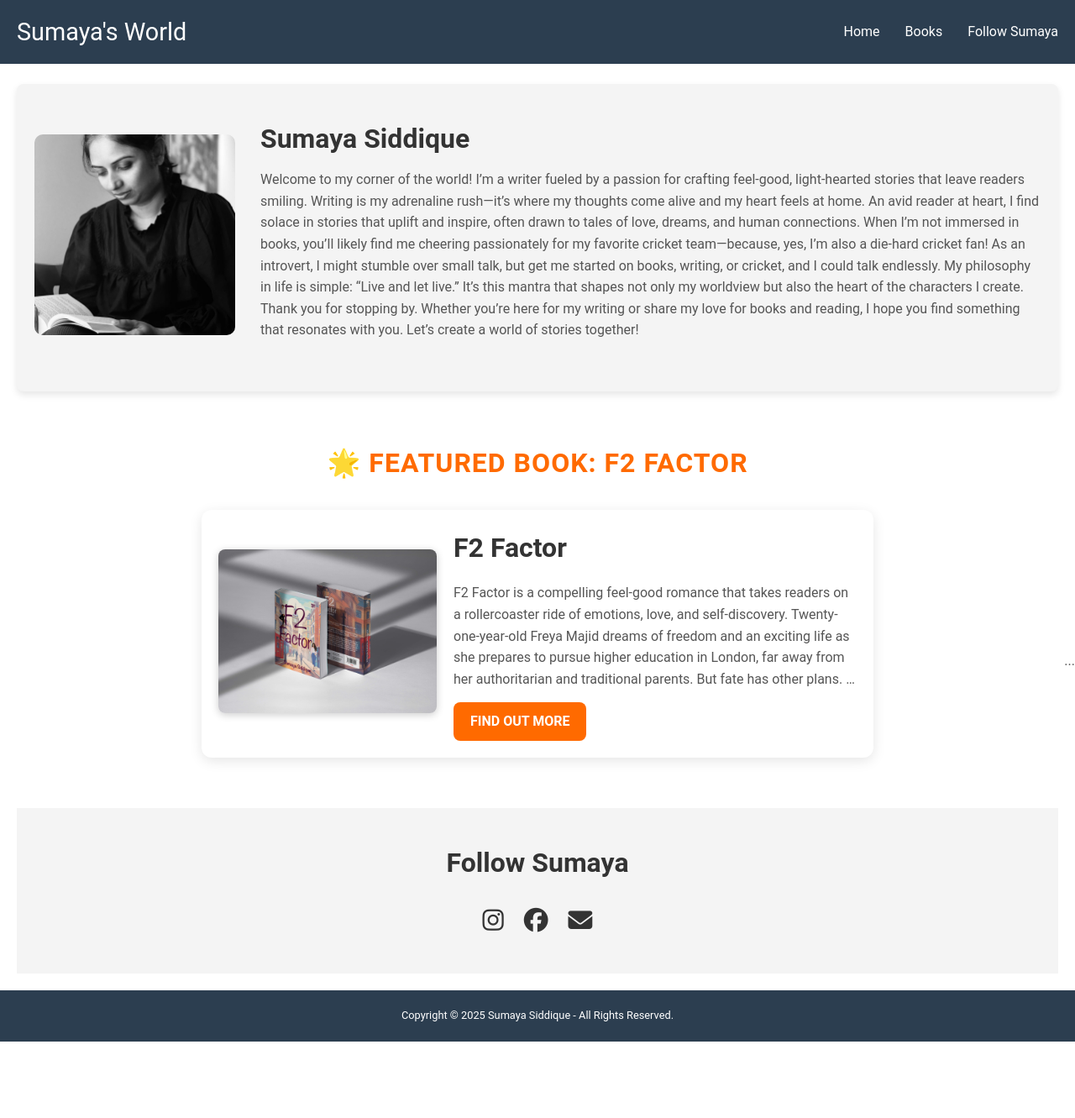
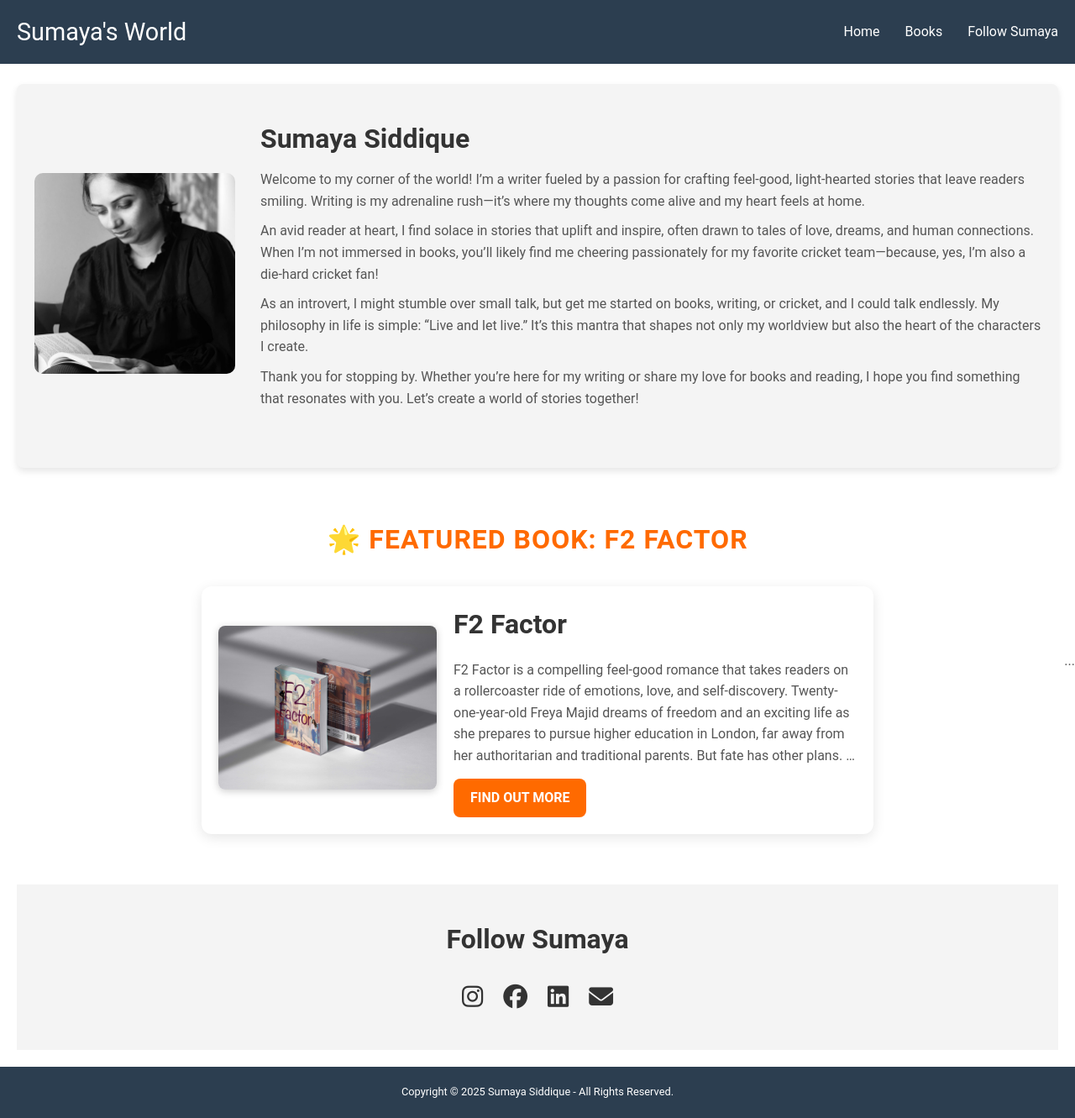
Before and after one commit to ARJUN-O/vite-react, a React (Vite) app: page / in a window 1280 px wide. Shown: the whole page at 84% size. Before the commit the page ends 1240 px from the top, so only its background shows below. Built offline with nearby package versions, Linux system fonts and the light colour scheme.

Commit message:
intro paras and linkedin

```diff
--- a/src/components/AuthorIntro.css
+++ b/src/components/AuthorIntro.css
@@ -48,6 +48,10 @@
   font-size: 1rem;
   color: #555;
   margin-bottom: 20px;
+}
+
+.bio p {
+  padding-bottom: 10px;
 }
 
 /* Buttons Section */
--- a/src/components/AuthorIntro.tsx
+++ b/src/components/AuthorIntro.tsx
@@ -2,22 +2,6 @@ import "./AuthorIntro.css"; // Import the styles
 
 const AuthorIntro = () => {
   // const [expanded, setExpanded] = useState(true);
-
-  const bioText = `Welcome to my corner of the world! I’m a writer fueled by a passion
-          for crafting feel-good, light-hearted stories that leave readers
-          smiling. Writing is my adrenaline rush—it’s where my thoughts come
-          alive and my heart feels at home. An avid reader at heart, I find
-          solace in stories that uplift and inspire, often drawn to tales of
-          love, dreams, and human connections. When I’m not immersed in books,
-          you’ll likely find me cheering passionately for my favorite cricket
-          team—because, yes, I’m also a die-hard cricket fan! As an introvert, I
-          might stumble over small talk, but get me started on books, writing,
-          or cricket, and I could talk endlessly. My philosophy in life is
-          simple: “Live and let live.” It’s this mantra that shapes not only my
-          worldview but also the heart of the characters I create. Thank you for
-          stopping by. Whether you’re here for my writing or share my love for
-          books and reading, I hope you find something that resonates with you.
-          Let’s create a world of stories together!`;
 
   return (
     <div id="author-intro" className="author-intro-container">
@@ -37,7 +21,32 @@ const AuthorIntro = () => {
           // onTouchStart={(e) => e.preventDefault()}
           // onClick={() => setExpanded(!expanded)}
         >
-          {bioText}
+          <p>
+            Welcome to my corner of the world! I’m a writer fueled by a passion
+            for crafting feel-good, light-hearted stories that leave readers
+            smiling. Writing is my adrenaline rush—it’s where my thoughts come
+            alive and my heart feels at home.
+          </p>
+          <p>
+            An avid reader at heart, I find solace in stories that uplift and
+            inspire, often drawn to tales of love, dreams, and human
+            connections. When I’m not immersed in books, you’ll likely find me
+            cheering passionately for my favorite cricket team—because, yes, I’m
+            also a die-hard cricket fan!
+          </p>
+          <p>
+            {" "}
+            As an introvert, I might stumble over small talk, but get me started
+            on books, writing, or cricket, and I could talk endlessly. My
+            philosophy in life is simple: “Live and let live.” It’s this mantra
+            that shapes not only my worldview but also the heart of the
+            characters I create.{" "}
+          </p>
+          <p>
+            Thank you for stopping by. Whether you’re here for my writing or
+            share my love for books and reading, I hope you find something that
+            resonates with you. Let’s create a world of stories together!
+          </p>
         </div>
       </div>
     </div>
--- a/src/components/FollowSumaya.tsx
+++ b/src/components/FollowSumaya.tsx
@@ -23,6 +23,13 @@ const FollowSumaya = () => {
         {/* <a style={{ pointerEvents: "none" }} rel="noopener noreferrer">
           <i className="fab fa-twitter"></i>
         </a> */}
+        <a
+          href="https://www.linkedin.com/in/sumaya-siddique-5940a240/"
+          target="_blank"
+          rel="noopener noreferrer"
+        >
+          <i className="fa-brands fa-linkedin"></i>
+        </a>
         <a href="mailto:sumayasiddique@gmail.com" target="_blank">
           <i className="fas fa-envelope"></i>
         </a>
```
